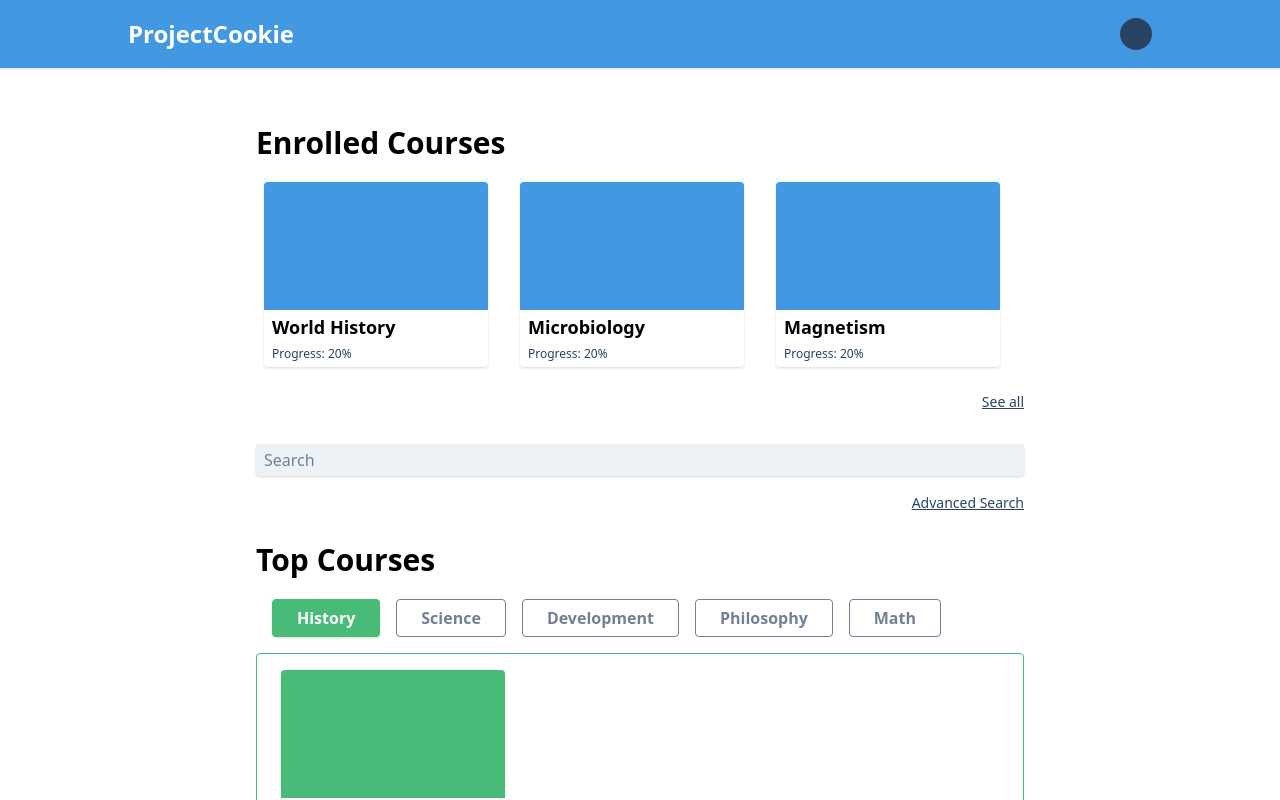
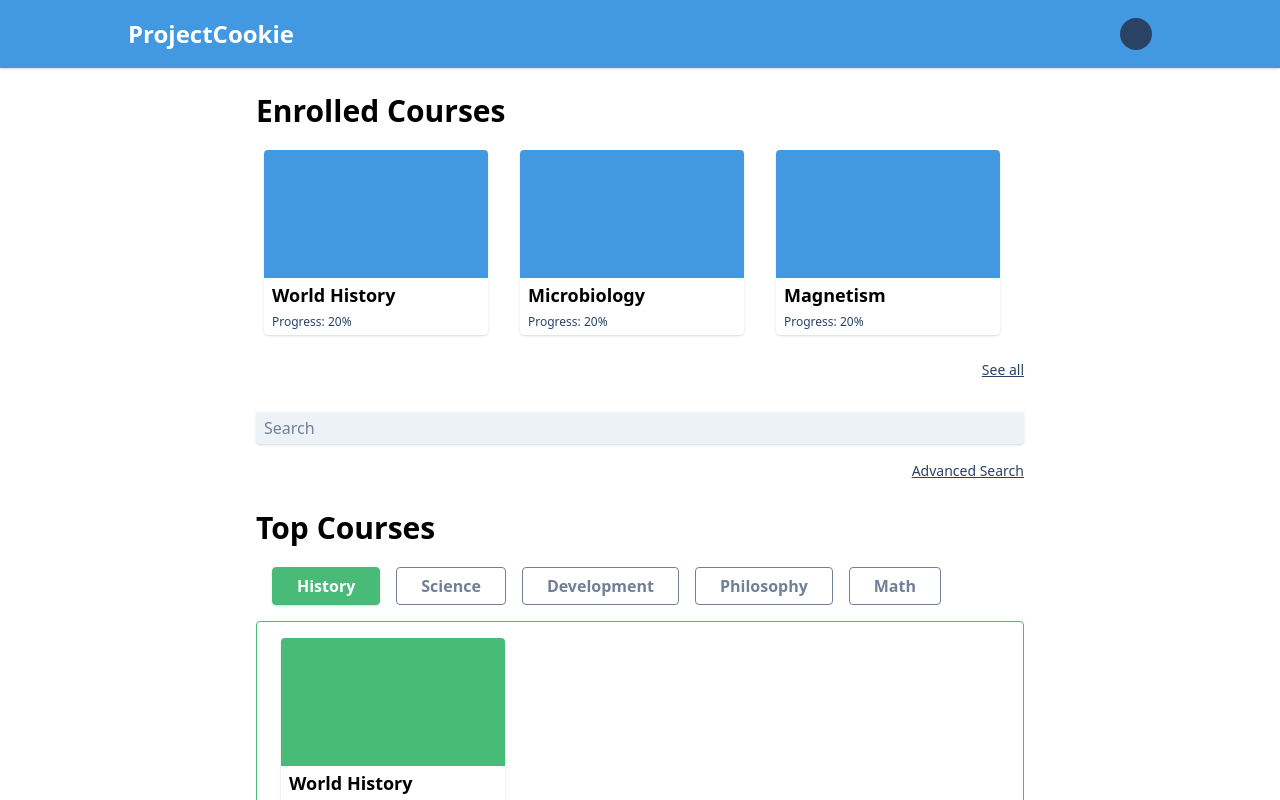
Before and after one commit to MaxMonteil/ProjectCookie, a Vue app in the folder client/: page / in a window 1280 px wide. Shown: the top 800 px of the page. Built offline with nearby package versions, Linux system fonts and the light colour scheme.

Commit message:
design: reduce top padding

```diff
--- a/client/src/App.vue
+++ b/client/src/App.vue
@@ -1,7 +1,7 @@
 <template>
   <div
     id="app"
-    class="px-64 py-32"
+    class="px-64 pt-24 pb-32"
   >
     <TheHeader />
 
```
